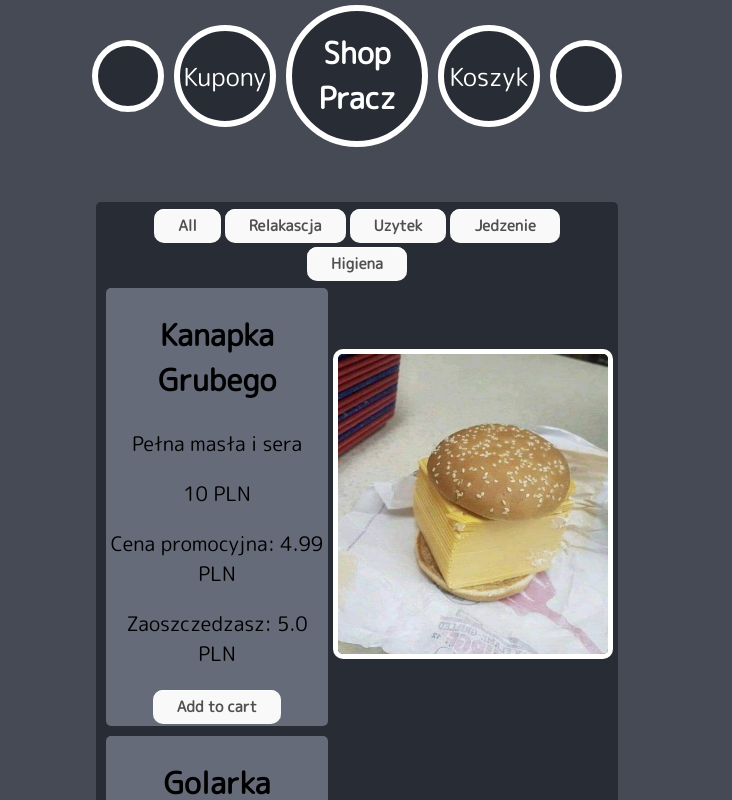
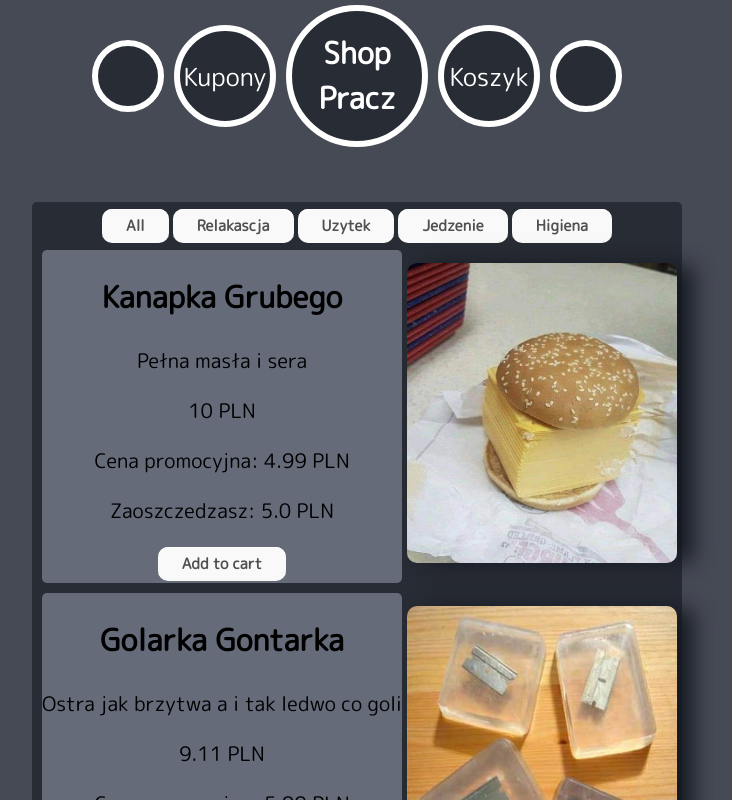
Before and after one commit to niebieskiczlowiek/React-shop-page, a React (Create React App) app: page / in a window 1280 px wide. Shown: the top 800 px of the page, without its empty margins (283-1015 px from the left). Built offline with nearby package versions, Linux system fonts and the light colour scheme.

Commit message:
fixed some shit

```diff
--- a/src/App.js
+++ b/src/App.js
@@ -28,9 +28,15 @@ const App = () => {
 
   const addToCart = (product) => {
     setCart([...cart, product]);
-    setCartState(true)
-    console.log(product.price)
-    getCartSum(product.price);
+    setCartState(true);
+    if (product.promoPrice){
+      const sum = cartSum + product.promoPrice;
+      setCartSum(Math.round(sum * 100) / 100);
+    } else {
+      const sum = cartSum + product.price;
+      setCartSum(Math.round(sum * 100) / 100);
+    }
+
   }
 
   const clearCart = () => {
@@ -46,16 +52,18 @@ const App = () => {
     setCouponBox(!couponBox);
   }
 
-  const deleteLastItem = () => {
-    setCart(cart.slice(0, -1));
-    setCartSum(cartSum - cart[cart.length - 1].price);
-  }
-
-  const deleteItem = (index) => {
+  const deleteItem = (index, price, promoPrice) => {
     const newCart = [...cart];
     newCart.splice(index, 1);
     setCart(newCart);
-    setCartSum(cartSum - cart[index].price);
+    console.log(price, promoPrice)
+    if (cart[index].promoPrice === null) {
+      const sum = cartSum - cart[index].price;
+      setCartSum(Math.round(sum * 100) / 100);
+    } else {
+      const sum = cartSum - cart[index].promoPrice;
+      setCartSum(Math.round(sum * 100) / 100);
+    }
   }
 
   const discountCode = (code) => {
@@ -85,10 +93,8 @@ const App = () => {
       setCategory(listCategory);
     }
   }
-  const getCartSum = (price) => {
-    console.log('ok')
-    setCartSum(cartSum + price)
-  }
+  /*const getCartSum = () => {
+  } */
 
   const getImage = (id) => {
     setImageState(!image)
@@ -113,7 +119,7 @@ const App = () => {
 
       </div>
       {couponBox && <Coupons discountCode={discountCode}/>}
-      {cartState && <Cart cart={cart} className="outerCart" clearCart={clearCart} deleteLast={deleteLastItem} deleteItem={deleteItem} cartSum={cartSum} />}
+      {cartState && <Cart cart={cart} className="outerCart" clearCart={clearCart} deleteItem={deleteItem} cartSum={cartSum} />}
       <div>
         <Products products={products} setCart={addToCart} category={category} itemCategory={itemCategory} getImage={getImage}/>
       </div>
--- a/src/components/cart/Cart.js
+++ b/src/components/cart/Cart.js
@@ -15,14 +15,13 @@ const Cart = (props) => {
                 {cart.map((item, index) => {
                     return <div className='cartItems'>
                         <p className="itemName" key={item}>{item.name}</p>
-                        <div className="material-symbols-outlined" onClick={() => props.deleteItem(index)}>
+                        <div className="material-symbols-outlined" onClick={() => props.deleteItem(index, item.price, item.promoPrice)}>
                             <p>cancel</p>
                         </div>
                     </div>
                 })}
                 <div className="buttons">
                     <button className="button" onClick={props.clearCart}>Clear Cart</button>
-                    <button className="button" onClick={props.deleteLast}>Delete Last Item</button>
                 </div>
         </div>
     )
--- a/src/components/products/Products.css
+++ b/src/components/products/Products.css
@@ -2,7 +2,7 @@
 
 .products-container {
     background: #282c34;
-    width: 40%;
+    width: 50%;
     margin: 50px auto;
     padding: 5px;
     border-radius: 5px;
@@ -33,9 +33,9 @@
     height: 300px;
     width: 270px;
     border-radius: 10px;
-    border-style: solid;
-    border-color: white;
-    border-width: 5px;
+    -webkit-box-shadow: 17px 1px 22px -1px rgba(21, 25, 33, 1);
+    -moz-box-shadow: 17px 1px 22px -1px rgba(21, 25, 33, 1);
+    box-shadow: 17px 1px 22px -1px rgba(21, 25, 33, 1);
 }
 
 .image:hover{
@@ -60,6 +60,7 @@
 
 .button:hover {
 	background-color:#d4cbca;
+    transform: scale(1.1);
 }
 
 .button:active{
```
